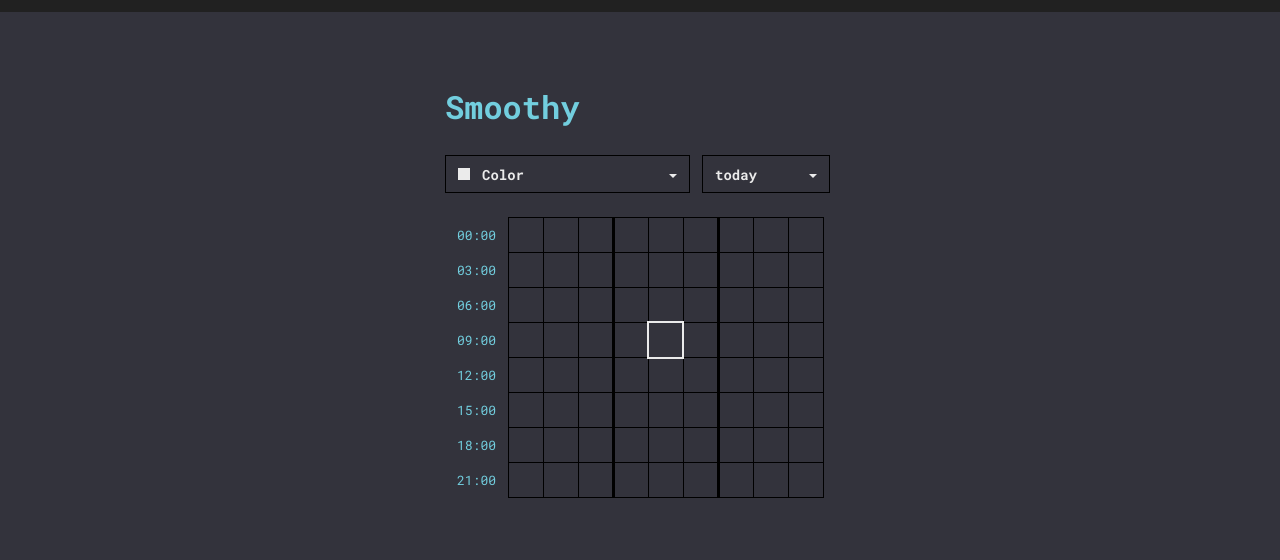
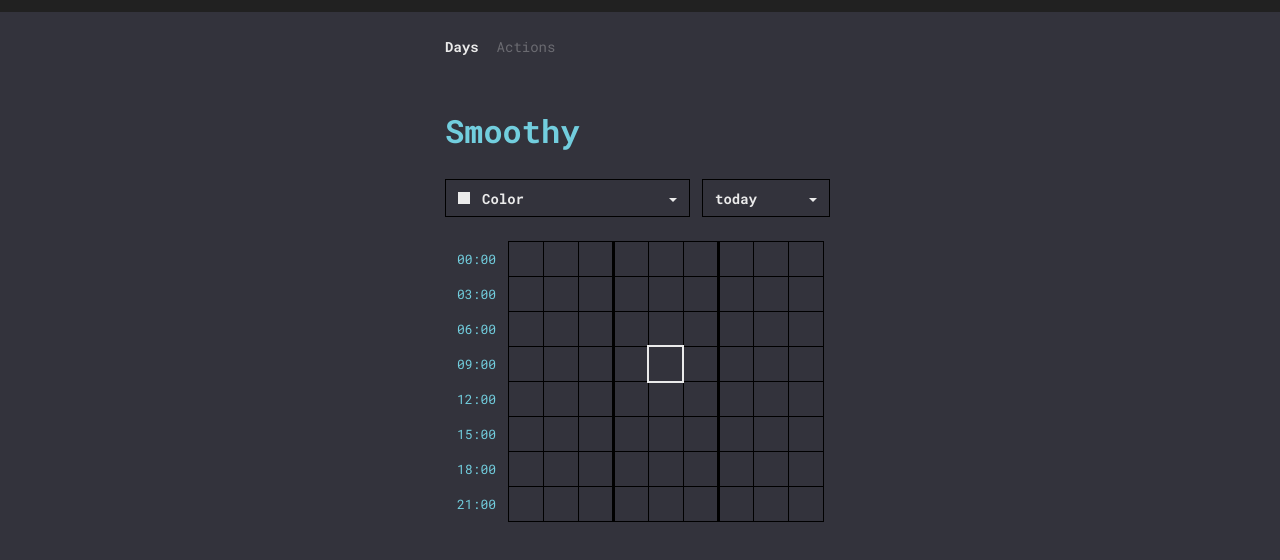
Before and after one commit to AndGreen/timecraft-web, a React (Create React App) app: page / in a window 1280 px wide. Shown: the top 560 px of the page. Built offline with nearby package versions, Linux system fonts and the light colour scheme.

Commit message:
added user reducer and header

```diff
--- a/src/components/Page/index.tsx
+++ b/src/components/Page/index.tsx
@@ -5,7 +5,13 @@ import {
   PageTitle,
   PageActions,
   PageContent,
+  PageMenu,
+  PageMenuLeft,
+  PageMenuRight,
+  PageMenuItem,
 } from './styles';
+import { useSelector } from 'react-redux';
+import { selectSyncDate } from '../../reducers/user';
 
 type PageProps = {
   title: React.ReactNode;
@@ -13,8 +19,21 @@ type PageProps = {
   children: React.ReactNode;
 };
 
-export const Page = (props: PageProps) => (
+export const Page = (props: PageProps) => {
+  const syncDate = useSelector(selectSyncDate);
+  return (
     <PageWrapper>
+      <PageMenu>
+        <PageMenuLeft>
+          <PageMenuItem>
+            <b>Days</b>
+          </PageMenuItem>
+          <PageMenuItem style={{ opacity: 0.3 }}>Actions</PageMenuItem>
+        </PageMenuLeft>
+        <PageMenuRight>
+          <PageMenuItem>{syncDate}</PageMenuItem>
+        </PageMenuRight>
+      </PageMenu>
       <PageHead>
         <PageTitle>{props.title}</PageTitle>
         <PageActions>{props.action}</PageActions>
@@ -22,3 +41,4 @@ export const Page = (props: PageProps) => (
       <PageContent>{props.children}</PageContent>
     </PageWrapper>
   );
+};
--- a/src/components/Page/styles.ts
+++ b/src/components/Page/styles.ts
@@ -1,12 +1,23 @@
 import styled from 'styled-components';
+import { theme } from '../../styles';
 
 export const PageWrapper = styled.div`
   width: 390px;
   margin: 0 auto;
 `;
 
+export const PageMenu = styled.div`
+  margin-top: 25px;
+`;
+export const PageMenuLeft = styled.div``;
+export const PageMenuRight = styled.div``;
+export const PageMenuItem = styled.a`
+  color: ${theme.colors.font};
+  margin-right: 18px;
+`;
+
 export const PageHead = styled.div`
-  padding-top: 73px;
+  padding-top: 34px;
 `;
 
 export const PageTitle = styled.div`
--- a/src/reducers/index.ts
+++ b/src/reducers/index.ts
@@ -3,7 +3,14 @@ import { blocks } from './blocks';
 import { colors } from './colors';
 import { picker } from './picker';
 import { days } from './days';
+import { user } from './user';
 
-export const RootReducer = combineReducers({ blocks, colors, picker, days });
+export const RootReducer = combineReducers({
+  user,
+  blocks,
+  colors,
+  picker,
+  days,
+});
 
 export type RootState = ReturnType<typeof RootReducer>;
--- /dev/null
+++ b/src/reducers/user.ts
@@ -0,0 +1,17 @@
+import { createSlice } from '@reduxjs/toolkit';
+import { RootState } from './index';
+
+const userSlice = createSlice({
+  name: 'user',
+  initialState: {
+    sync_date: '',
+  },
+  reducers: {},
+});
+
+export const {
+  reducer: user,
+  actions: {},
+} = userSlice;
+
+export const selectSyncDate = (state: RootState) => state.user.sync_date;
```
Lines whose indentation alone changed are shown as unchanged.
